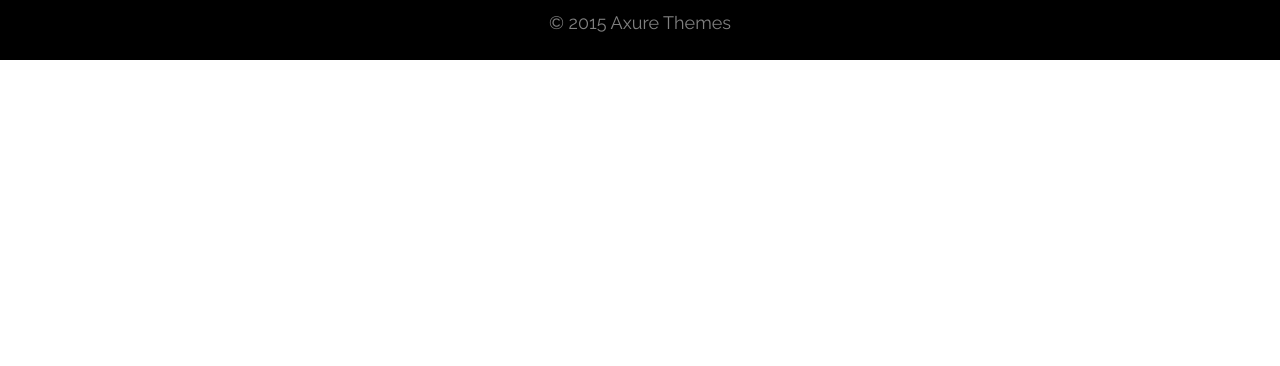
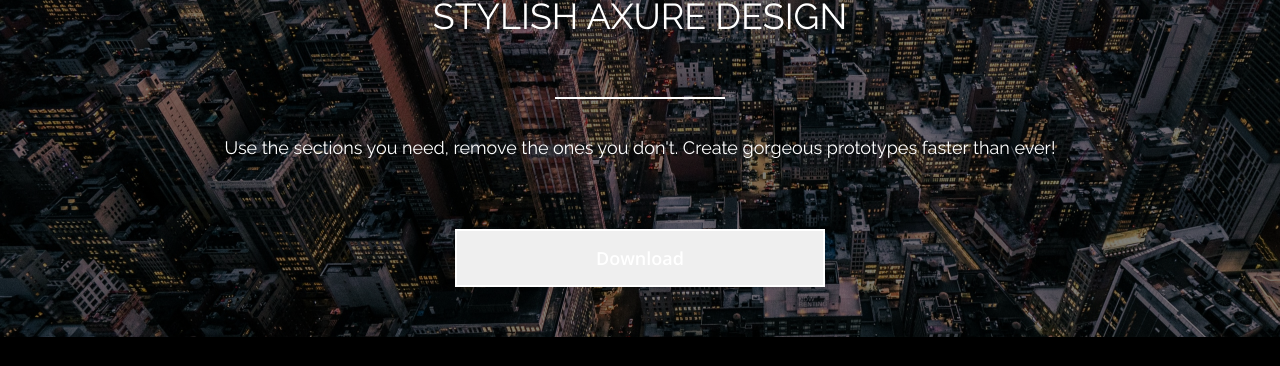
Before and after one commit to Alex-Sheiko/AXIT-site, a plain HTML site: page index.html in a window 1280 px wide. Shown: the part 3193-3559 px from the top of the page. Before the commit the page ends 3253 px from the top, so only its background shows below. Drawn offline with nearby package versions, Linux system fonts and the light colour scheme.

Commit message:
added banner section

```diff
--- /dev/null
+++ b/css/style-banner.css
@@ -0,0 +1,73 @@
+.banner-wrapper__second{
+    position: relative;
+    background-image: url(../images/banner-bg.jpg);
+    background-position: 0 0;
+    background-size: cover;
+    background-repeat: no-repeat;
+    padding: 100px 0 50px;
+    z-index: 9999;
+}
+
+.banner-wrapper__second:before{
+    content: "";
+    position: absolute;
+    width: 100%;
+    height: 100%;
+    background-color: rgba(0, 0, 0, 0.5);
+    top: 0;
+    left: 0;
+    right: 0;
+    z-index: -1;
+}
+
+.banner-wrapper__first{
+
+}
+
+.banner__title{
+    opacity: 1;
+    color: #FFFFFF;
+}
+
+.banner__sub-title{
+    color: #FFFFFF;
+    opacity: 1;
+}
+
+.banner__btn{
+    font-family: 'Open Sans',sans-serif;
+    font-style: normal;
+    font-weight: 600;
+    font-size: 18px;
+    line-height: 25px;
+    display: block;
+    margin: 0 auto;
+    text-transform: capitalize;
+    border: 2px solid #ffffff;
+    color: #FFFFFF;
+    padding: 14.5px 0;
+    width: 370px;
+    opacity: 1;
+}
+
+.banner__btn:hover{
+    color: #EC7979;
+    transition: ease 0.4s;
+    border: 2px solid #EC7979;;
+}
+
+.banner__btn:active{
+    color: #FFFFFF;
+    border: 2px solid #AB4949;
+    background: #AB4949;
+}
+
+.section__title.banner__title::after {
+    content: '';
+    position: absolute;
+    width: 170px;
+    border: 0.5px solid #FFF;
+    left: 50%;
+    transform: translate(-50%, 0);
+    bottom: -62px;
+}
--- a/index.html
+++ b/index.html
@@ -10,6 +10,7 @@
    <link rel="stylesheet" href="css/style-awesome.css">
    <link rel="stylesheet" href="css/style-pricing.css">
    <link rel="stylesheet" href="css/style-comments.css">
+   <link rel="stylesheet" href="css/style-banner.css">
    <link rel="stylesheet" href="css/style-footer.css">
 </head>
 
@@ -92,7 +93,7 @@
    </section>
    <section class="awesome">
       <div class="container">
-         <h2 class="section__title section__title-awesome">
+         <h2 class="section__title awesome__title">
             WHY THIS IS AWESOME
          </h2>
          <h4 class="section__sub-title">
@@ -129,7 +130,7 @@
    <section class="pricing">
       <div class="pricing__wrapper">
          <div class="container">
-            <h2 class="section__title section__title-pricing">
+            <h2 class="section__title pricing__title">
                Pricing options
             </h2>
             <h4 class="section__sub-title">
@@ -190,7 +191,7 @@
    <section class="comments">
       <div class="container">
          <div class="comments__inner">
-            <h2 class="section__title section__title-comments">
+            <h2 class="section__title comments__title">
                what our customers are saying
             </h2>
             <h4 class="section__sub-title">
@@ -255,6 +256,21 @@
          </div>
       </div>
    </section>
+   <section class="banner">
+      <div class="banner-wrapper__first">
+         <div class="banner-wrapper__second">
+            <div class="container">
+               <h2 class="section__title banner__title">
+                  STYLISH AXURE DESIGN
+               </h2>
+               <h4 class="section__sub-title banner__sub-title">
+                  Use the sections you need, remove the ones you don't. Create gorgeous prototypes faster than ever!
+               </h4>
+               <button class="banner__btn">Download</button>
+            </div>
+         </div>
+      </div>
+   </section>
 
    <footer class="footer">
       <div class="footer-wrapper">
```
Also changed, not shown: images/banner-bg.jpg (added).
